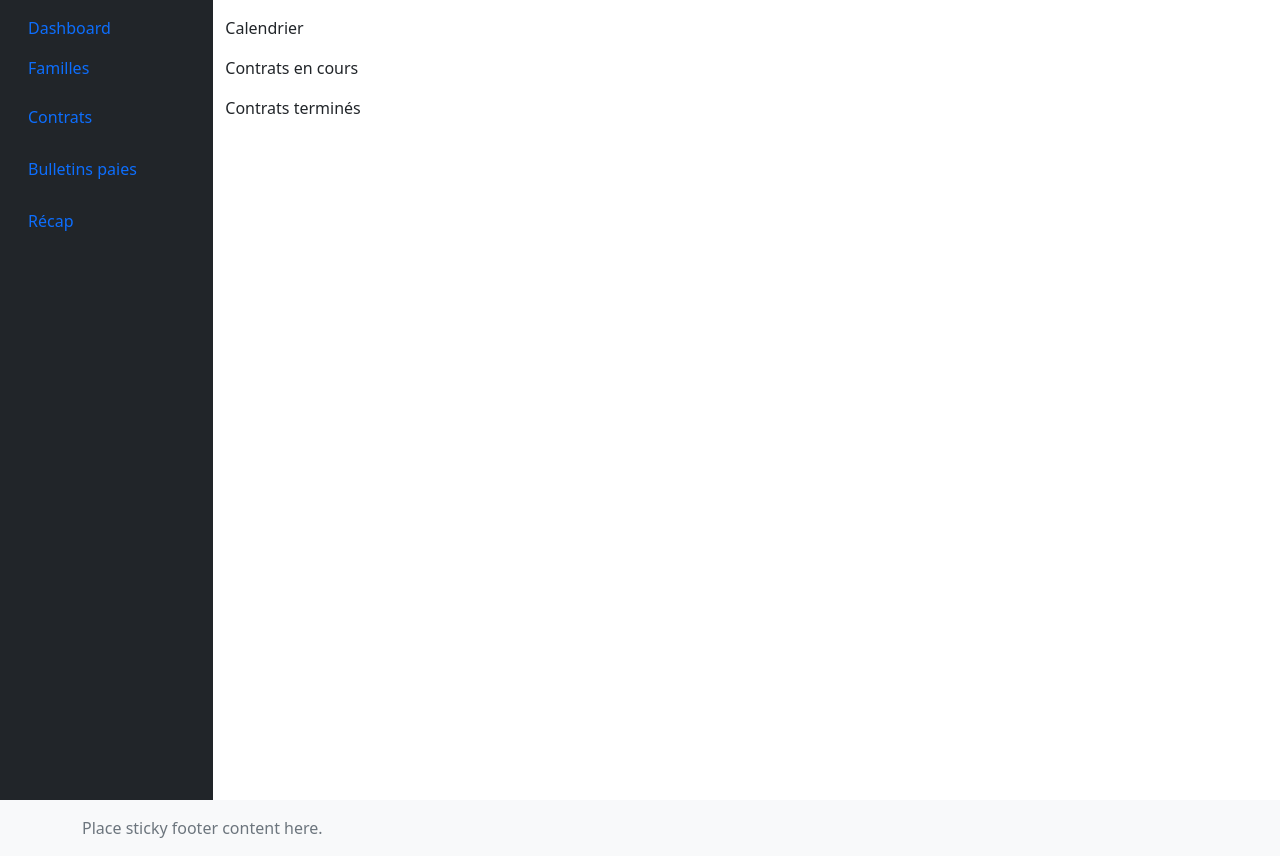
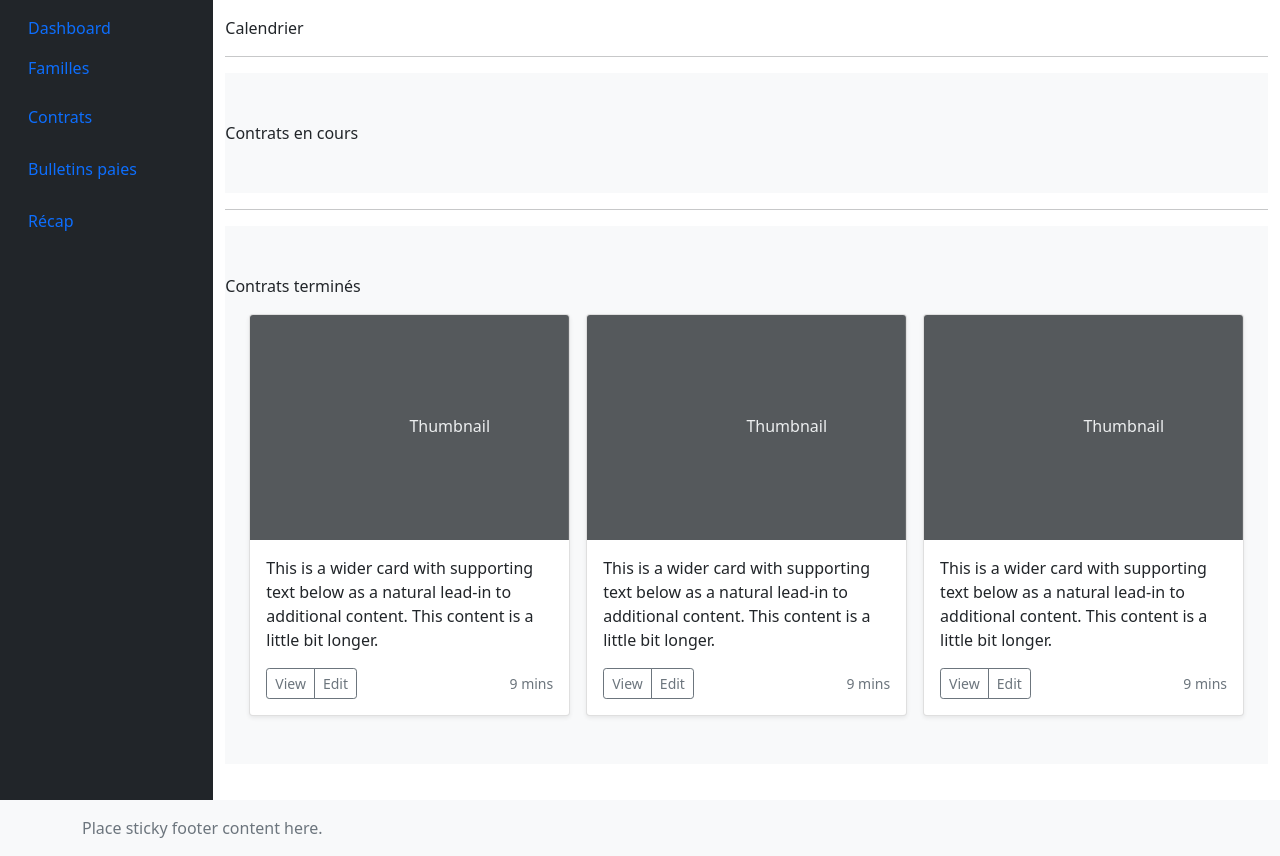
Before and after one commit to quentin8469/assmat_v2, a Django app: page /dashboard/ in a window 1280 px wide. Shown: the part 56-912 px from the top of the page. Run offline with Django 4.2, Linux system fonts and the light colour scheme; data that the repository does not hold is empty.

Commit message:
WIP home template

```diff
--- a/family/templates/family/home.html
+++ b/family/templates/family/home.html
@@ -2,13 +2,96 @@
 {% load static %}
 
 {% block content %}
+<!-- calendrier -->
 <div>
     <p> Calendrier</p>
 </div>
-<div>
+
+<hr>
+
+<!-- contrats en cours -->
+<div class="album py-5 bg-light">
     <p> Contrats en cours</p>
+
+    <div class="container">
+        <div class="row row-cols-1 row-cols-sm-2 row-cols-md-3 g-3">
+            {% for enfant in enfants %}
+            <div class="col">
+                <div class="card shadow-sm">
+                    {% if enfant.photo %}
+                    <img src="{{ enfant.photo.url }}" class="w-50 p-3" alt="Image">
+                    {% endif %}
+                    <div class="card-body">
+                        <p class="card-text">{{ enfant.nom }} </p>
+                        <p class="card-text">{{ enfant.prenom }} </p>
+                        <p class="card-text">{{ enfant.date_anniv }} </p>
+                        <div class="d-flex justify-content-between align-items-center">
+                            <div class="btn-group">
+                                <a type="button" class="btn btn-sm btn-outline-secondary" href="#"> Détails </a>
+                            </div>
+                            <small class="text-muted">{{ enfant.date_creation }}</small>
+                        </div>
+                    </div>
+                </div>
+            </div>
+            {% endfor %}
+        </div>
+    </div>
 </div>
-<div>
+
+<hr>
+
+<!-- contrats terminés -->
+<div class="album py-5 bg-light">
     <p> Contrats terminés</p>
+    <div class="container">
+        <div class="row row-cols-1 row-cols-sm-2 row-cols-md-3 g-3">
+            <div class="col">
+                <div class="card shadow-sm">
+                    <svg class="bd-placeholder-img card-img-top" width="100%" height="225" xmlns="http://www.w3.org/2000/svg" role="img" aria-label="Placeholder: Thumbnail" preserveAspectRatio="xMidYMid slice" focusable="false"><title>Placeholder</title><rect width="100%" height="100%" fill="#55595c"/><text x="50%" y="50%" fill="#eceeef" dy=".3em">Thumbnail</text></svg>
+                    <div class="card-body">
+                        <p class="card-text">This is a wider card with supporting text below as a natural lead-in to additional content. This content is a little bit longer.</p>
+                        <div class="d-flex justify-content-between align-items-center">
+                            <div class="btn-group">
+                                <button type="button" class="btn btn-sm btn-outline-secondary">View</button>
+                                <button type="button" class="btn btn-sm btn-outline-secondary">Edit</button>
+                            </div>
+                            <small class="text-muted">9 mins</small>
+                        </div>
+                    </div>
+                </div>
+            </div>
+            <div class="col">
+                <div class="card shadow-sm">
+                    <svg class="bd-placeholder-img card-img-top" width="100%" height="225" xmlns="http://www.w3.org/2000/svg" role="img" aria-label="Placeholder: Thumbnail" preserveAspectRatio="xMidYMid slice" focusable="false"><title>Placeholder</title><rect width="100%" height="100%" fill="#55595c"/><text x="50%" y="50%" fill="#eceeef" dy=".3em">Thumbnail</text></svg>
+                    <div class="card-body">
+                        <p class="card-text">This is a wider card with supporting text below as a natural lead-in to additional content. This content is a little bit longer.</p>
+                        <div class="d-flex justify-content-between align-items-center">
+                            <div class="btn-group">
+                                <button type="button" class="btn btn-sm btn-outline-secondary">View</button>
+                                <button type="button" class="btn btn-sm btn-outline-secondary">Edit</button>
+                            </div>
+                            <small class="text-muted">9 mins</small>
+                        </div>
+                    </div>
+                </div>
+            </div>
+            <div class="col">
+                <div class="card shadow-sm">
+                    <svg class="bd-placeholder-img card-img-top" width="100%" height="225" xmlns="http://www.w3.org/2000/svg" role="img" aria-label="Placeholder: Thumbnail" preserveAspectRatio="xMidYMid slice" focusable="false"><title>Placeholder</title><rect width="100%" height="100%" fill="#55595c"/><text x="50%" y="50%" fill="#eceeef" dy=".3em">Thumbnail</text></svg>
+                    <div class="card-body">
+                        <p class="card-text">This is a wider card with supporting text below as a natural lead-in to additional content. This content is a little bit longer.</p>
+                        <div class="d-flex justify-content-between align-items-center">
+                            <div class="btn-group">
+                                <button type="button" class="btn btn-sm btn-outline-secondary">View</button>
+                                <button type="button" class="btn btn-sm btn-outline-secondary">Edit</button>
+                            </div>
+                            <small class="text-muted">9 mins</small>
+                        </div>
+                    </div>
+                </div>
+            </div>
+        </div>
+    </div>
 </div>
 {% endblock %}
```
Also changed, not shown: 1 other file.
